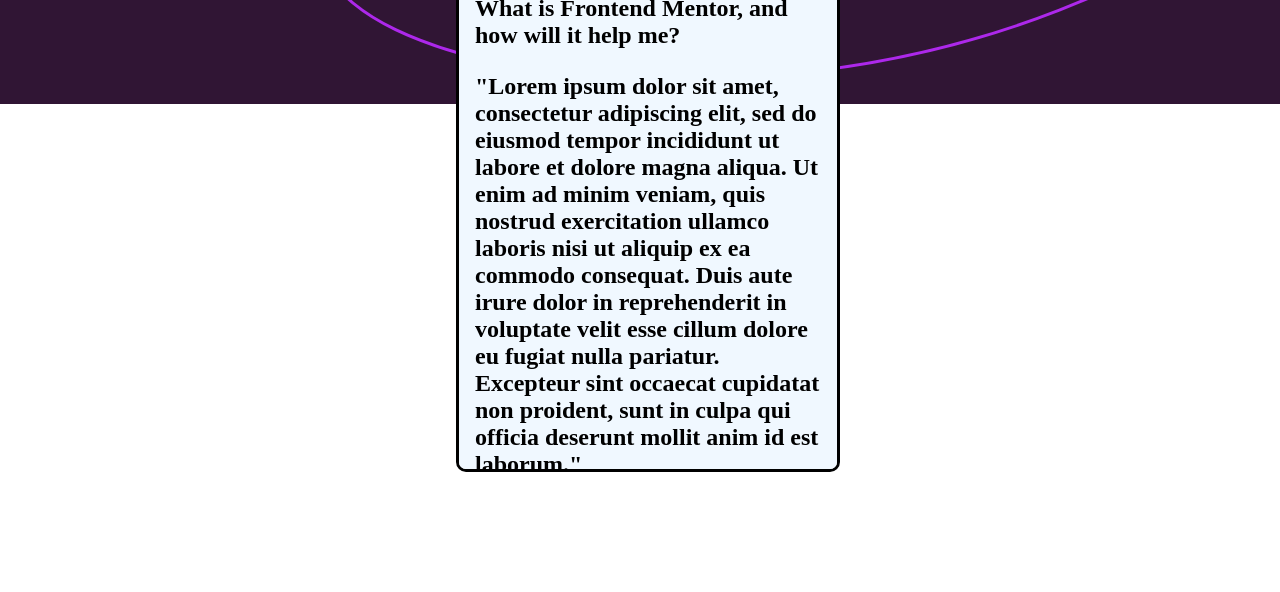
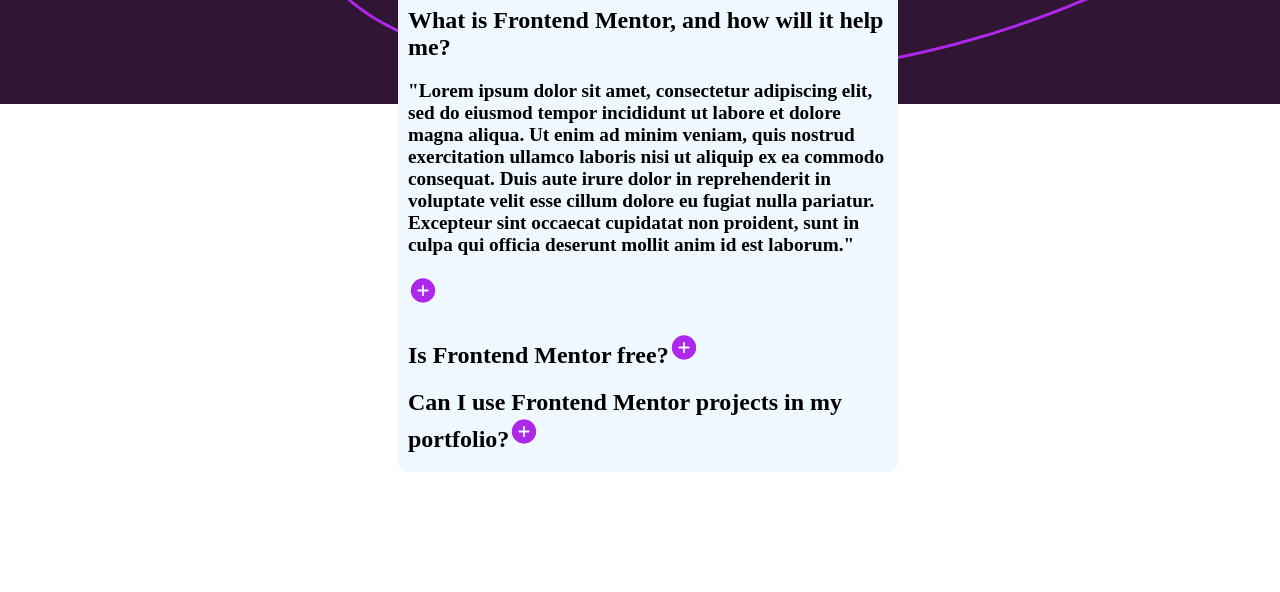
Before and after one commit to june062/FAQ-accordion, a plain HTML site: page faq-accordion-main/index.html in a window 1280 px wide. Shown: the part 216-808 px from the top of the page. Drawn offline with Linux system fonts and the light colour scheme.

Commit message:
Add svg plus icons to h2

```diff
--- a/faq-accordion-main/style.css
+++ b/faq-accordion-main/style.css
@@ -7,16 +7,13 @@ html{
     overflow: hidden;
 }
 .card-container{
+    min-width: 500px;
     height: 70vh;
     width: 30vw;
-    border: solid black;
     overflow: scroll;
     background-color: aliceblue;
     border-radius: 10px;
-}
-.buffer{
-   margin: 1em;
-
+    padding: 15px 10px;
 
 }
 
@@ -28,3 +25,10 @@ body{
     align-items: center;
     background:no-repeat url(assets/images/background-pattern-desktop.svg);
 }
+h2::after{
+    content: url(assets/images/icon-plus.svg);
+}
+
+ h2 > p{
+    font-size: .8em;
+}
```
Also changed, not shown: faq-accordion-main/index.html (+1 -0 lines).
